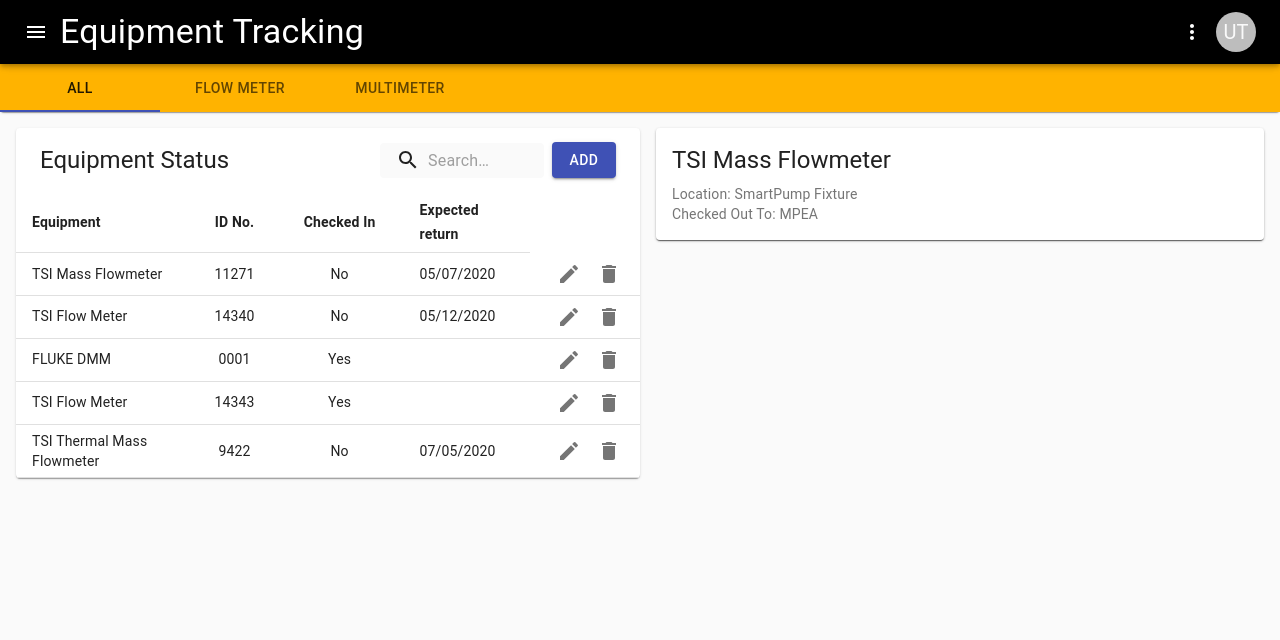
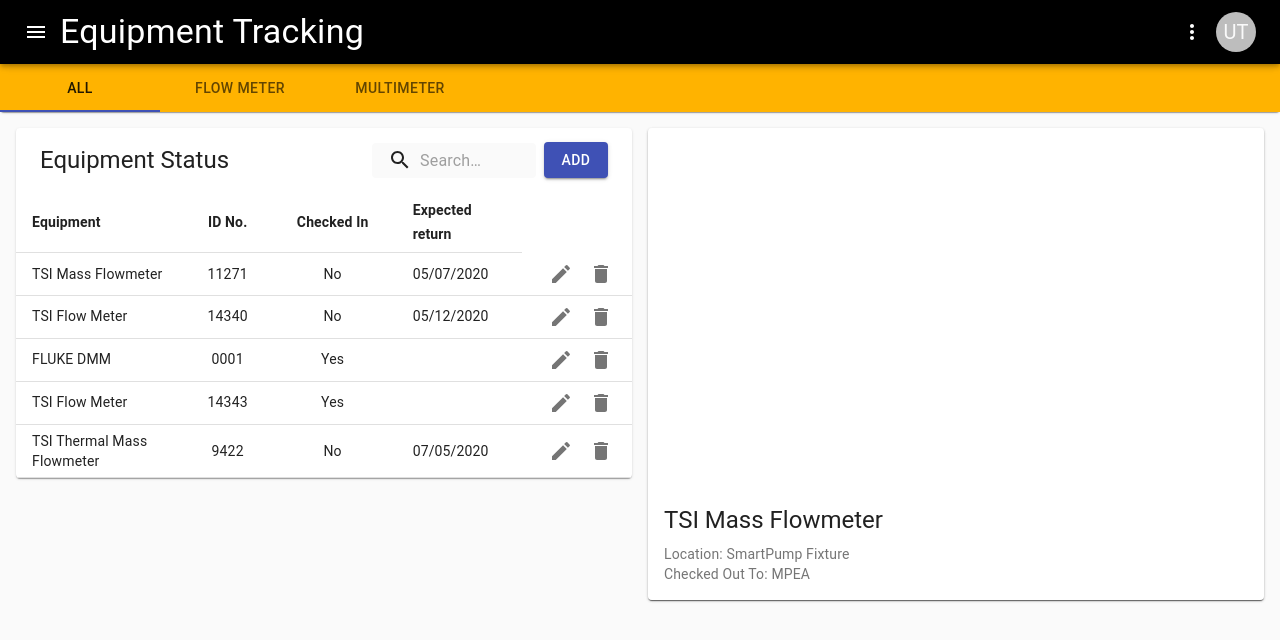
Before and after one commit to uzairtq/Lablink-ACE-Equipment-frontend, a React (Create React App) app: page / in a window 1280 px wide. Shown: the top 640 px of the page. Built offline with nearby package versions, Linux system fonts and the light colour scheme.

Commit message:
Image can be loaded to card media via URL

```diff
--- a/src/components/datastore.js
+++ b/src/components/datastore.js
@@ -15,7 +15,8 @@
       checkedIn: false,
       checkedOutTo: "MPEA",
       id: "11271",
-      image: null
+      image:
+        "https://tsi.com/getmetafile/0569c762-6d50-4319-8d5f-02323740c3bf/4043_02"
     },
     {
       description: "TSI Flow Meter",
--- a/src/components/equipment/EquipmentTable.js
+++ b/src/components/equipment/EquipmentTable.js
@@ -26,14 +26,14 @@
     //padding: 20,
     marginTop: theme.spacing(2),
     marginLeft: theme.spacing(2),
+    marginRight: theme.spacing(1)
     //height: 500,
-    minWidth: 200
     //overflowY: "auto"
   },
   Pane_Paper_Right: {
     //padding: 20,
     marginTop: theme.spacing(2),
-    marginLeft: theme.spacing(2),
+    marginLeft: theme.spacing(1),
     marginRight: theme.spacing(2)
     //height: 500
   },
@@ -77,6 +77,10 @@
         width: "20ch"
       }
     }
+  },
+  media: {
+    height: 360,
+    minWidth: 550
   }
 });
 
@@ -175,9 +179,9 @@
           <Card>
             <CardActionArea>
               <CardMedia
-                //className={classes.media}
-                image="img.jpg"
-                title="Contemplative Reptile"
+                className={props.classes.media}
+                //image={equipment.image}
+                //title="TSI Mass Flowmeter"
               />
               <CardContent>
                 <Typography gutterBottom variant="h5" component="h2">
```
Also changed, not shown: package.json (+8 -8 lines).
